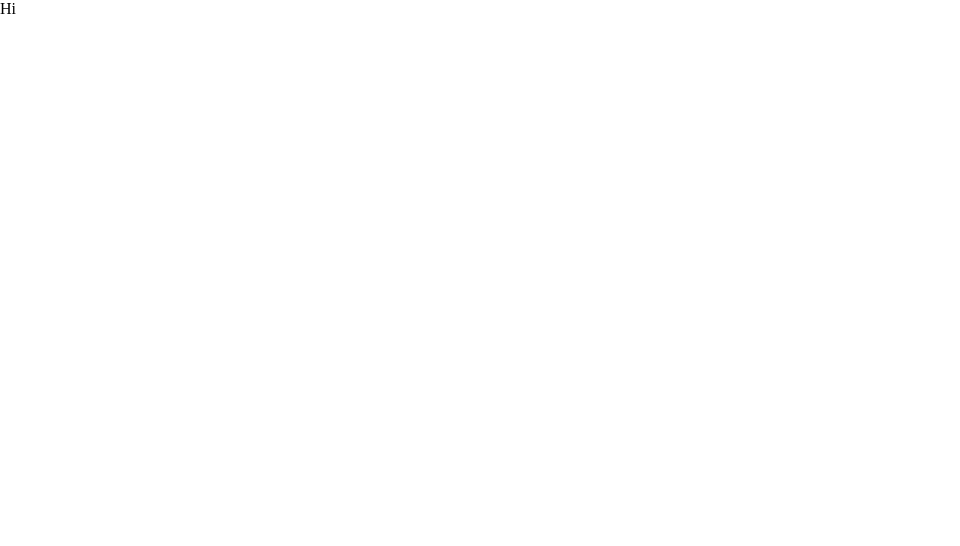
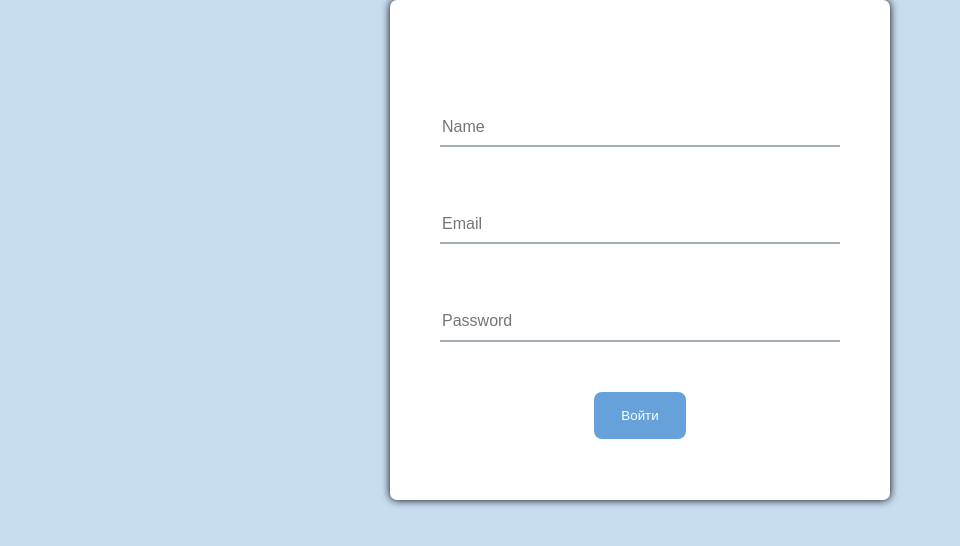
Before and after one commit to Luvolunov/coollider, a Next.js app: page / in a window 1280 px wide. Shown: the top 546 px of the page, without its empty margins (0-960 px from the left). Built offline with nearby package versions, Linux system fonts and the light colour scheme.

Commit message:
c-5: maked default behaviour

```diff
--- a/pages/global.scss
+++ b/pages/global.scss
@@ -1,10 +1,9 @@
-html{
-	font-size: 100%;
+*{
+	box-sizing: border-box;
 }
-*{
+body{
+	font-size: 16px;
 	margin: 0;
 	padding: 0;
-	text-decoration: none;
-	list-style-type: none;
-	border: none;
+	background-color: #C8DDF0;
 }
--- a/pages/index.tsx
+++ b/pages/index.tsx
@@ -1,7 +1,10 @@
+import Input from "../shared/Input";
+import Sign from "../shared/Sign";
+
 export default function Home() {
   return (
 	  <div>
-		  Hi
+		  <Sign/>
 	  </div>
   );
 }
--- /dev/null
+++ b/shared/Button/index.module.scss
@@ -0,0 +1,16 @@
+$active-btn: #66A1D9;
+$inactive-btn : #C8DDF0;
+
+.btn{
+    border: none;
+    color: #fff;
+    background: $inactive-btn;
+    border-radius: 8px;
+    padding: 1rem 1.7rem;
+    outline: none;
+    transition: ease all .3s;
+}
+.active{
+    background: $active-btn;
+    cursor: pointer;
+}
--- /dev/null
+++ b/shared/Button/index.tsx
@@ -0,0 +1,11 @@
+import styles from "./index.module.scss";
+export default function Button({text}){
+    return(
+        <button
+        type="button"
+        className={`${styles.btn} ${styles.active}`}
+        >
+         {text}
+        </button>
+    )
+}
--- a/shared/Input/index.module.scss
+++ b/shared/Input/index.module.scss
@@ -1,6 +1,8 @@
 $active: #66A1D9;
 $inactive: #A5ADB8;
 $text-color : #000;
+$error: #CC444B;
+$success: #53A251;
 $input-transition: ease all .4s;
 
 .label{
@@ -8,12 +10,13 @@ $input-transition: ease all .4s;
     transition: $input-transition;
     position: relative;
     font-size: 1rem;
-    display: inline-block;
+    display: block;
+    margin-bottom: 50px;
     & .input{
         font-size: inherit;
         outline: none;
         border: none;
-        width: 400px;
+        width: 100%;
         border-bottom: 2px solid $inactive;
         padding-top: 1.1rem;
         padding-bottom: .6rem;
@@ -54,4 +57,10 @@ $input-transition: ease all .4s;
     & .active{
         opacity: 1; // для заполненного инпута подсказку не убираем
     }
+    & .error{
+        color: $error;
+    }
+    & .success{
+        color: $success;
+    }
 }
--- a/shared/Input/index.tsx
+++ b/shared/Input/index.tsx
@@ -1,22 +1,31 @@
 import { useEffect, useRef, useState } from "react";
 import styles from "./index.module.scss";
 
-export default function Input({placeholder})
+export default function Input({type,checkData})
 {
    const [isActive,setActive] = useState(false); // по дефолту инпут неактивен
+   const [isValid,setValid] = useState(false); // по дефолту инпут не валидный
    const inputRef = useRef({value : ""});
+
+    useEffect(() => {
+        if(isValid) console.log("Валидно!");
+    },[isValid])
+
     return(
         <label className={`${styles.label}`} >
             <input
             ref={inputRef}
-            placeholder={placeholder}
-            onBlur={() => setActive(Boolean(inputRef.current.value))}
-            onFocus={() => setActive(true) } // если в инпуте есть дата - он активен
+            placeholder={type} // использую встроенный placeholder
+            onBlur={() => {
+                setActive(Boolean(inputRef.current.value))
+                setValid(checkData(inputRef.current.value))
+            } } // если в инпуте есть данные - он активен
+            onFocus={() => setActive(true)}
             className={styles.input}
             />
-            {/* решил использовать нативный placeholder инпута */}
-            <small className={`${styles.title} ${ isActive ? styles.active : ""}`} >{placeholder}</small>
+            <small className={`${styles.title} ${ isActive ? styles.active : ""} ${isValid ? styles.success : ""}`} >{type}</small>
             <span className={styles.line}></span>
         </label>
+
     )
 }
--- a/shared/Sign/check.ts
+++ b/shared/Sign/check.ts
@@ -1,5 +1,5 @@
 type correctData = boolean;
 
-export const checkPassword = (password : string) : correctData => /^(?=.*\d)(?=.*[!@#$%^&*])(?=.*[a-z])(?=.*[A-Z]).{8,}$/.test(password);
+export const checkPassword = (password : string) : correctData => /[0-9]/g.test(password); // нужно подумать
 export const checkEmail = (email : string) : correctData => /\S+@\S+\.\S+/.test(email);
 export const checkName = (name : string) : correctData => /[А-ЯЁ][а-яё]+\s+[А-ЯЁ][а-яё]+(?:\s+[А-ЯЁ][а-яё]+)?/.test(name);
--- /dev/null
+++ b/shared/Sign/index.module.scss
@@ -0,0 +1,12 @@
+.sign{
+    max-width: 500px;
+    padding-top: 100px;
+    padding-left: 50px;
+    padding-right: 50px;
+    margin: 0 auto;
+    background: #FFFFFF;
+    border-radius: 7px;
+    box-shadow: 0 0 .5rem  #000;
+    height: 500px;
+    text-align: center;
+}
--- /dev/null
+++ b/shared/Sign/index.tsx
@@ -0,0 +1,35 @@
+import styles from "./index.module.scss"; // конструкция встречается почти в каждом копмпоненте!
+import Button from "../Button";
+import Input from "../Input";
+import { useState } from "react";
+import { checkEmail, checkName, checkPassword } from "./check";
+
+export default function Sign({})
+{
+    const [fields,setFields] = useState([
+        {
+            type: "Name",
+                checkData: checkName
+        },
+        {
+            type: "Email",
+            checkData: checkEmail
+        },
+        {
+            type: "Password",
+            checkData : checkPassword
+        },
+    ])
+    return(
+    <form className={styles.sign} noValidate action="">
+        {
+            fields.map(({type, checkData}) => <Input
+            type={type}
+            checkData={checkData}
+            key={type}
+            />)
+        }
+        <Button text="Войти"/>
+    </form>
+    )
+}
```
